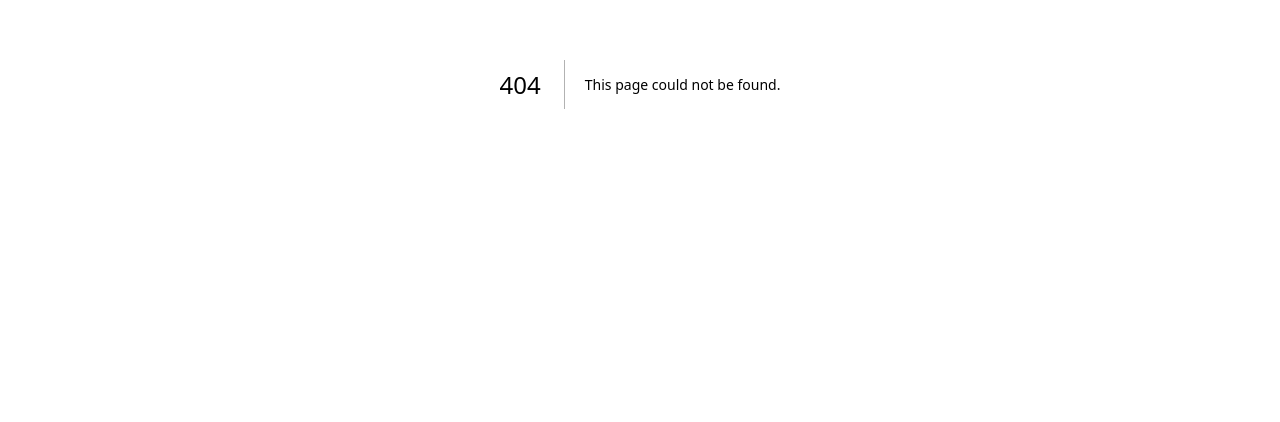
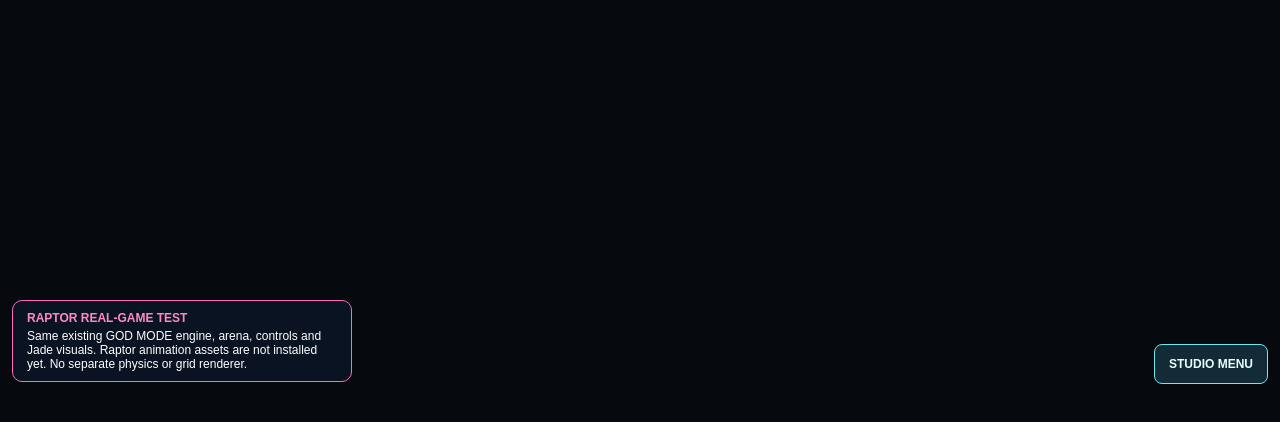
Before and after one commit to leslieadamsisrh-commits/god-mode-break-the-code2, a Next.js app: page /studio/combat/raptor/real in a window 1280 px wide. Before the commit this address had no page. Shown: the part 316-738 px from the top of the page. Built offline with nearby package versions, Linux system fonts and the light colour scheme.

Commit message:
Mount actual GOD MODE game in isolated Raptor integration route; no engine fork

```diff
--- /dev/null
+++ b/app/studio/combat/raptor/real/page.tsx
@@ -0,0 +1,11 @@
+import Game from "../../../Game";
+export default function RaptorRealGameTest(){
+ return <>
+  <Game/>
+  <aside aria-label="Raptor integration status" style={{position:"fixed",left:12,bottom:102,zIndex:2100,maxWidth:"min(340px,calc(100vw - 24px))",padding:"10px 14px",border:"1px solid #ff6bb6",borderRadius:10,background:"#0b1524ed",color:"#fff",font:"12px Arial,sans-serif",pointerEvents:"none"}}>
+   <strong style={{display:"block",color:"#ff89c5",marginBottom:4}}>RAPTOR REAL-GAME TEST</strong>
+   Same existing GOD MODE engine, arena, controls and Jade visuals. Raptor animation assets are not installed yet. No separate physics or grid renderer.
+  </aside>
+  <a href="/studio" style={{position:"fixed",right:12,bottom:100,zIndex:2200,padding:"12px 14px",background:"#122b37",border:"1px solid #70e8f2",borderRadius:8,color:"#eaffff",font:"bold 12px Arial,sans-serif",textDecoration:"none",touchAction:"manipulation"}}>STUDIO MENU</a>
+ </>;
+}
```
